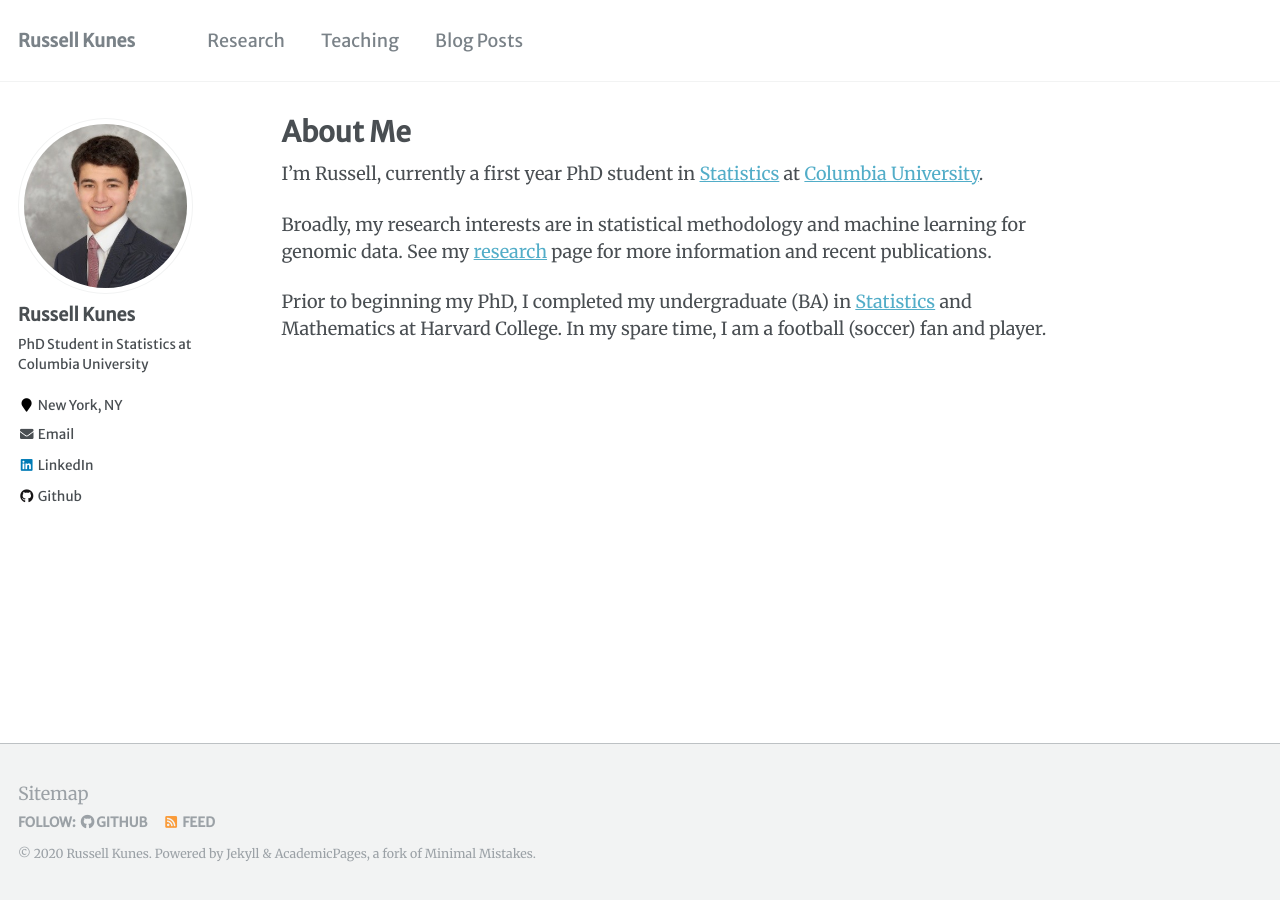
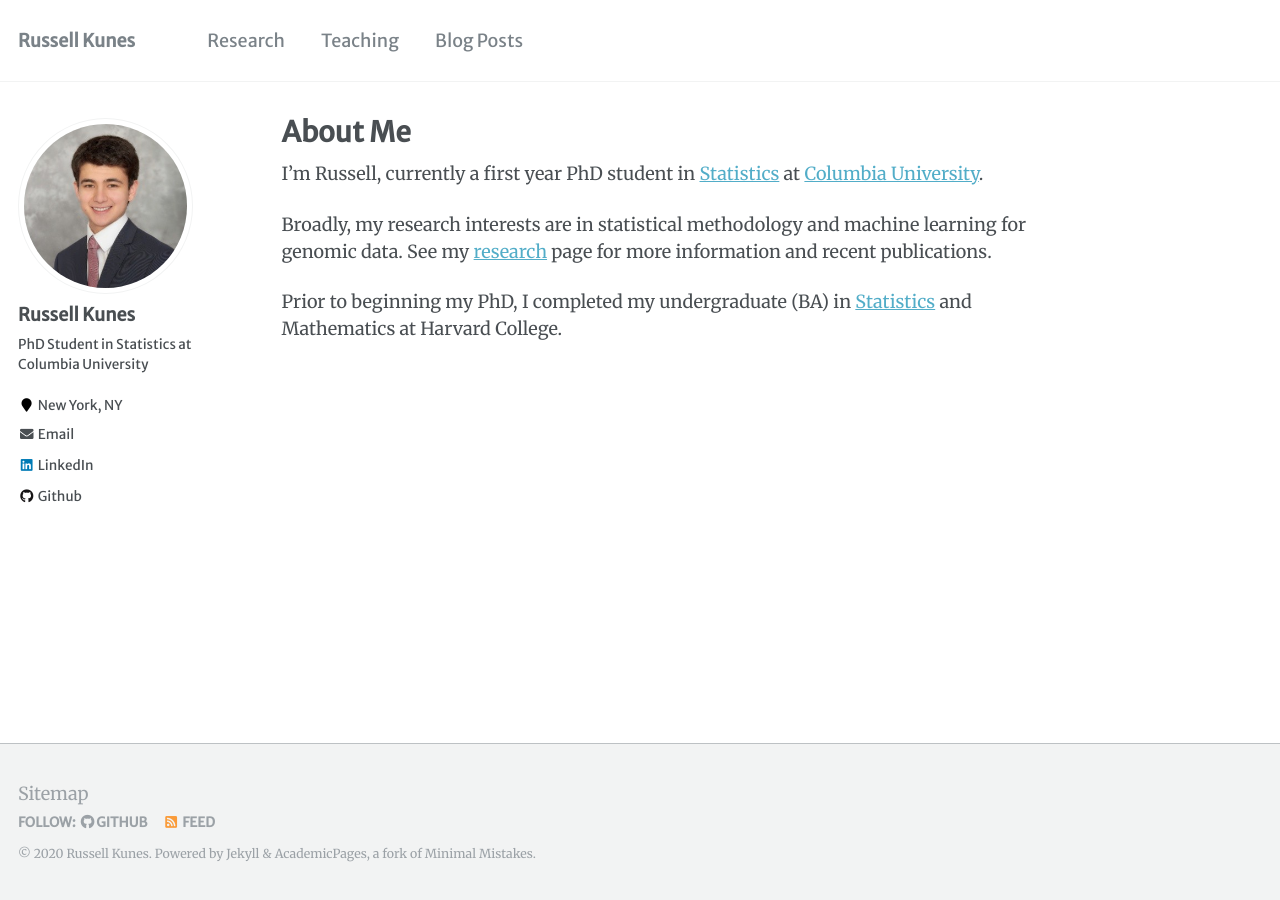
Before and after one commit to russellkune/russellkune.github.io, a Jekyll site: the page built from _pages/about.md, in a window 1280 px wide. Built offline with Jekyll 4.4.1, drawn with Linux system fonts in a browser that asks for light colours.

Commit message:
removed about info

```diff
--- a/_pages/about.md
+++ b/_pages/about.md
@@ -12,4 +12,4 @@ I'm Russell, currently a first year PhD student in [Statistics](http://stat.colu
 
 Broadly, my research interests are in statistical methodology and machine learning for genomic data. See my [research](https://russellkune.github.io/research/) page for more information and recent publications.
 
-Prior to beginning my PhD, I completed my undergraduate (BA) in [Statistics](https://statistics.fas.harvard.edu/) and Mathematics at Harvard College. In my spare time, I am a football (soccer) fan and player.
+Prior to beginning my PhD, I completed my undergraduate (BA) in [Statistics](https://statistics.fas.harvard.edu/) and Mathematics at Harvard College.
```
